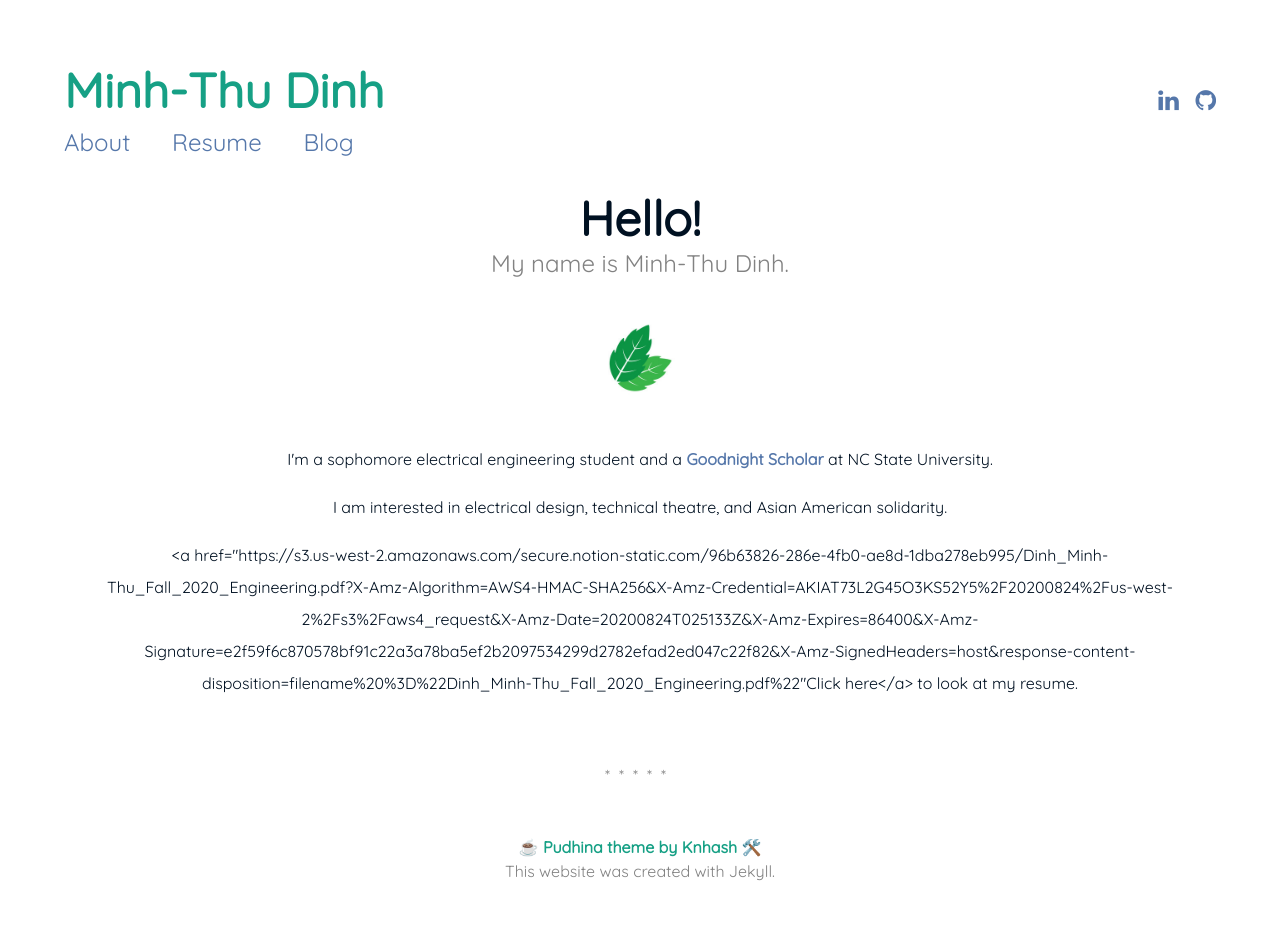
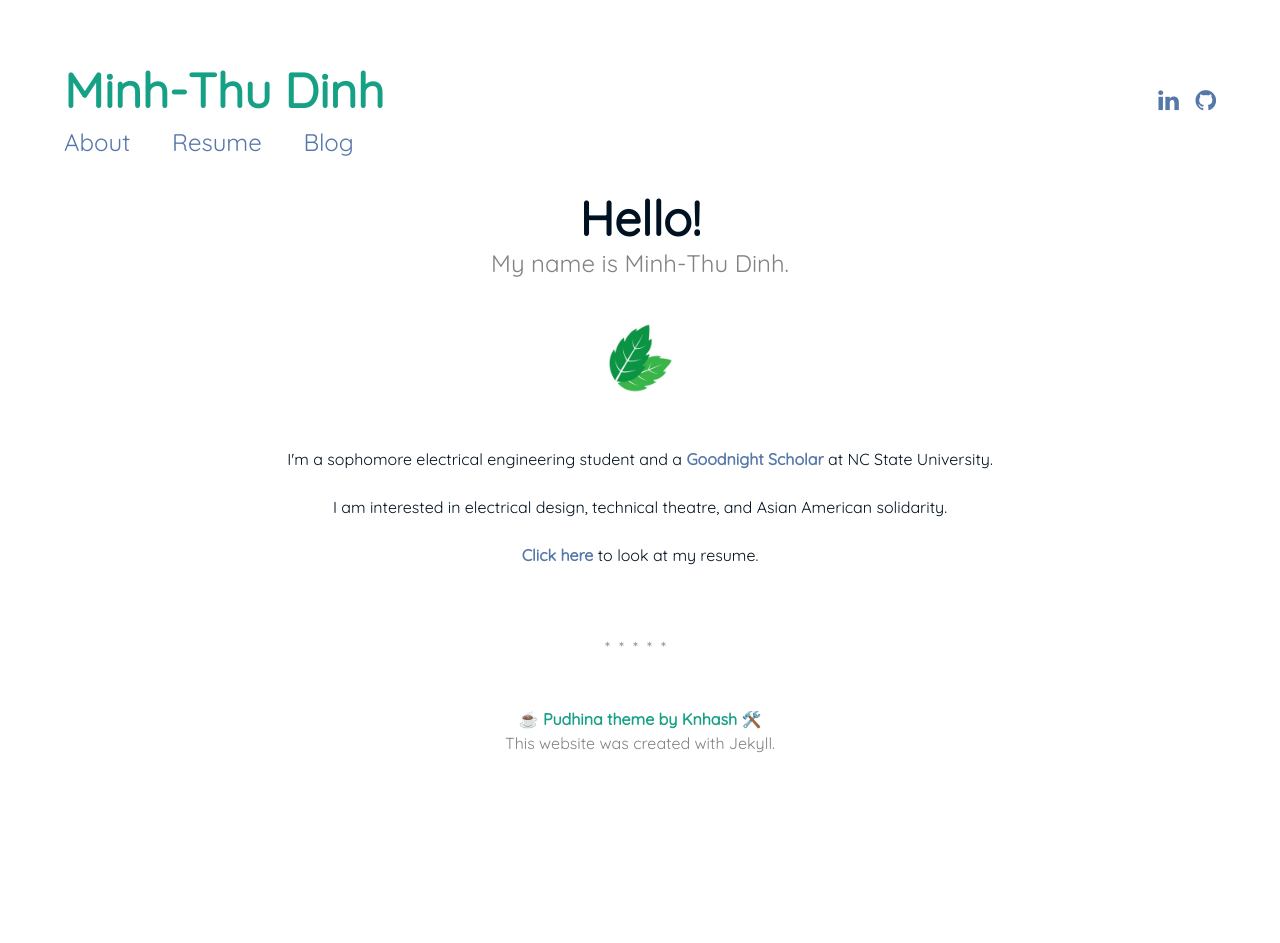
Before and after one commit to mtldinh/mtldinh-old-website, a Jekyll site: the page built from index.md, in a window 1280 px wide. Built offline with Jekyll 4.4.1, drawn with Linux system fonts in a browser that asks for light colours; after the commit the page ends 900 px from its top, so only the background shows below that.

Commit message:
add one >

```diff
--- a/index.md
+++ b/index.md
@@ -11,5 +11,5 @@ sitemap:
 <div id="describe-text">
 	<p>I'm a sophomore electrical engineering student and a <strong> <a href="https://goodnight.ncsu.edu">Goodnight Scholar</a> </strong> at NC State University.
   <p>I am interested in electrical design, technical theatre, and Asian American solidarity.</p>
-  <p><a href="https://s3.us-west-2.amazonaws.com/secure.notion-static.com/96b63826-286e-4fb0-ae8d-1dba278eb995/Dinh_Minh-Thu_Fall_2020_Engineering.pdf?X-Amz-Algorithm=AWS4-HMAC-SHA256&X-Amz-Credential=AKIAT73L2G45O3KS52Y5%2F20200824%2Fus-west-2%2Fs3%2Faws4_request&X-Amz-Date=20200824T025133Z&X-Amz-Expires=86400&X-Amz-Signature=e2f59f6c870578bf91c22a3a78ba5ef2b2097534299d2782efad2ed047c22f82&X-Amz-SignedHeaders=host&response-content-disposition=filename%20%3D%22Dinh_Minh-Thu_Fall_2020_Engineering.pdf%22"Click here</a> to look at my resume.</p>
+  <p><a href="https://s3.us-west-2.amazonaws.com/secure.notion-static.com/96b63826-286e-4fb0-ae8d-1dba278eb995/Dinh_Minh-Thu_Fall_2020_Engineering.pdf?X-Amz-Algorithm=AWS4-HMAC-SHA256&X-Amz-Credential=AKIAT73L2G45O3KS52Y5%2F20200824%2Fus-west-2%2Fs3%2Faws4_request&X-Amz-Date=20200824T025133Z&X-Amz-Expires=86400&X-Amz-Signature=e2f59f6c870578bf91c22a3a78ba5ef2b2097534299d2782efad2ed047c22f82&X-Amz-SignedHeaders=host&response-content-disposition=filename%20%3D%22Dinh_Minh-Thu_Fall_2020_Engineering.pdf%22">Click here</a> to look at my resume.</p>
 	<!-- <p>Feel free to contact me through any links above <strong> <a href="https://github.com/knhash/Pudhina"> repository</a> </strong></p> -->
```
